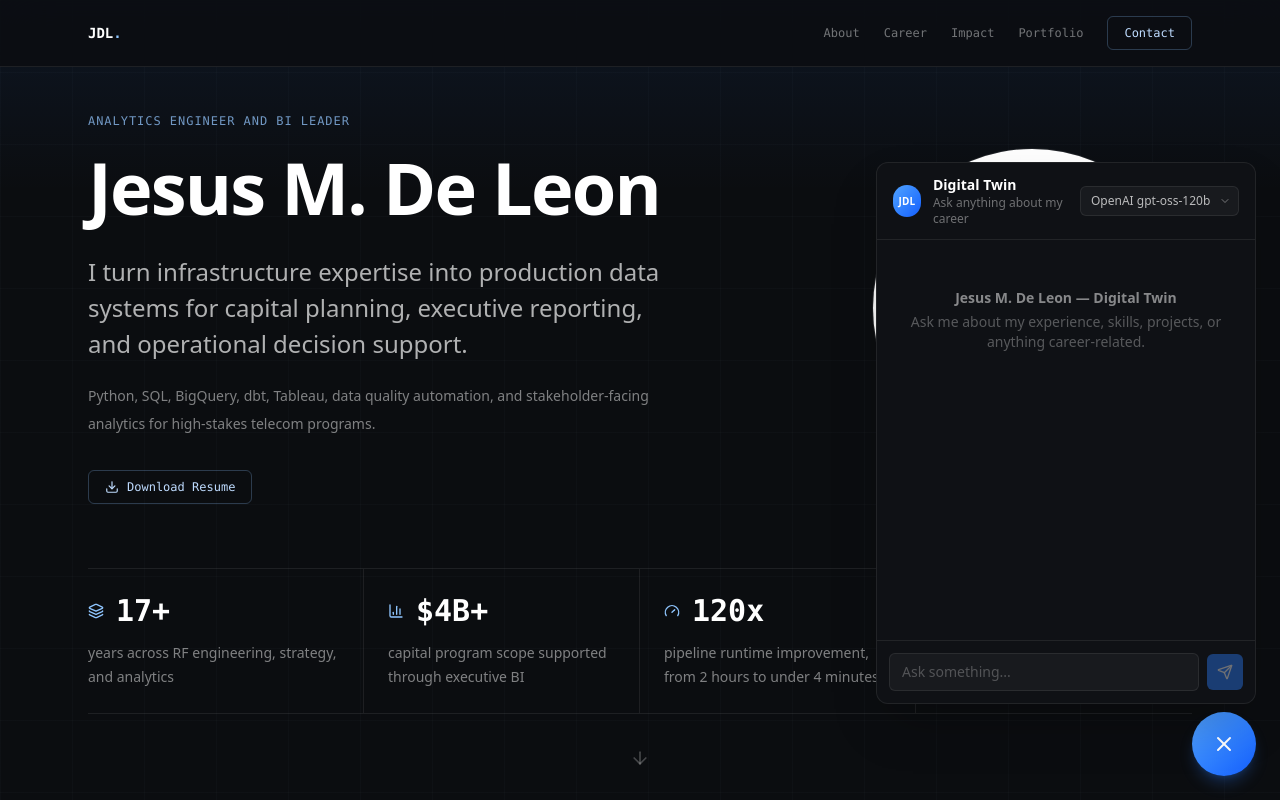
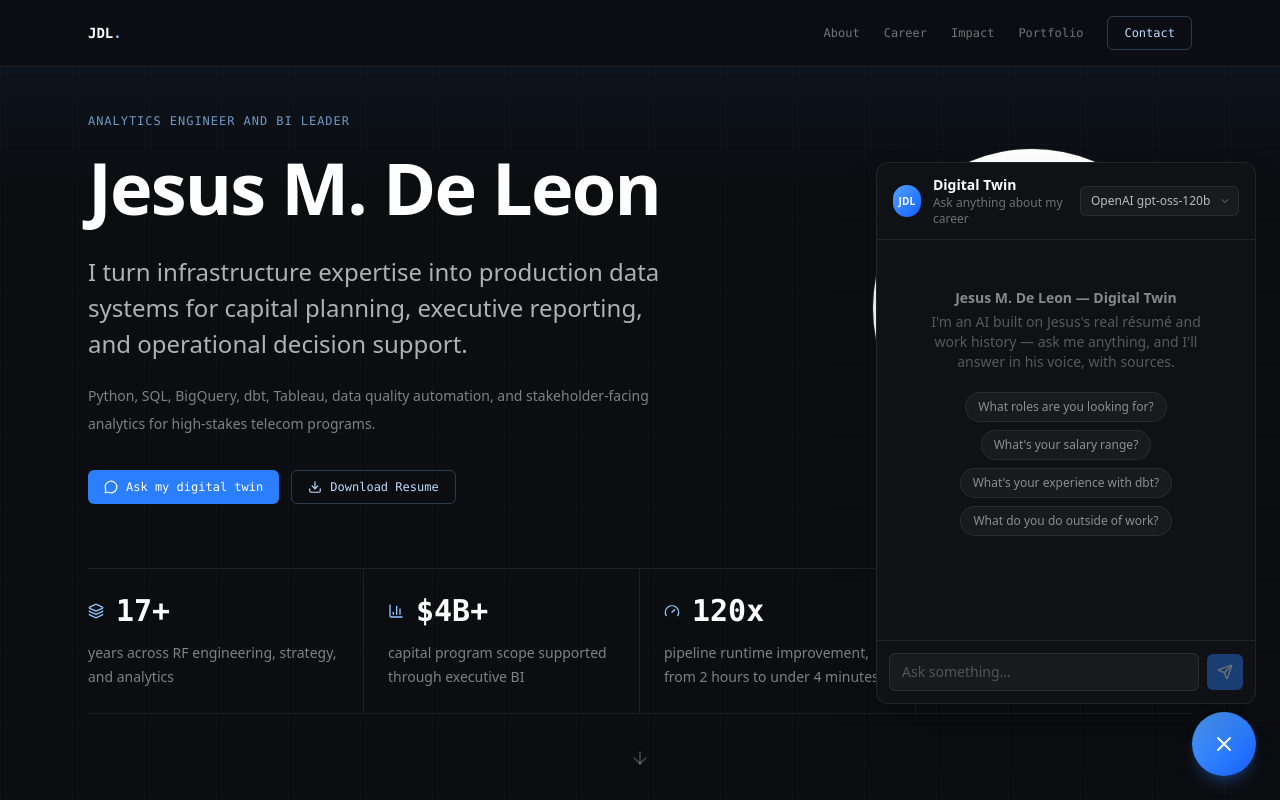
Before and after one commit to ChuLion/digital-twin-portfolio, a Next.js app: page / in a window 1280 px wide. Both pictures are taken after a click on the button "JDL". Shown: the top 800 px of the page. Built offline with nearby package versions, Linux system fonts and the light colour scheme.

Commit message:
Add standard candidate Q&A, Hero CTA for digital twin, suggested prompts, citation rule fix

```diff
--- a/src/app/api/chat/route.ts
+++ b/src/app/api/chat/route.ts
@@ -98,6 +98,14 @@ Scoped with stack, statistical layer, and target industry defined — not yet st
 - Every significant engineering or modeling decision logged as Architecture Decision Record (ADR) — context, decision, alternatives considered, consequences, validation, interview-ready talking point.
 - Incomplete projects marked draft/NA rather than omitted, so documentation reflects real status, not curated best-case view.
 - Adopted "known limitations" section across projects as deliberate signal of production engineering judgment.
+
+## Standard Answers to Common Candidate Questions
+(These are authored statements, not facts pulled from documents — no citation tags needed. Answer using this guidance directly.)
+- Compensation: "I'm flexible on compensation and prefer to discuss it in the context of the full scope of the role, value of the opportunity and total benefits package rather than commit to a number in isolation."
+- Why looking for a new role: "My role was part of a company-wide workforce reduction at Verizon in February 2026 — it wasn't performance-related. I've used the time to think about my next step, be intentional on what I want to pursue. I've also taken time to sharpen my skills and build out a public portfolio that demonstrates the same production discipline I'd bring to a new team."
+- Work authorization: "I'm a U.S. citizen, so no visa sponsorship is required."
+- Location/relocation: "I'm focused on opportunities in the NJ/NYC metro area or fully remote roles — I'm not looking to relocate at this time."
+- Outside of work: "I run a small leatherworking practice, De Leon Atelier, building bespoke leather goods — it's a good outlet for the same attention to detail and craftsmanship I bring to data work."
 
 ## Personality & Voice
 - Professional but approachable.
--- a/src/components/DigitalTwin.tsx
+++ b/src/components/DigitalTwin.tsx
@@ -32,6 +32,13 @@ export default function DigitalTwin() {
   useEffect(() => {
     messagesEndRef.current?.scrollIntoView({ behavior: "smooth" });
   }, [messages]);
+
+  // Listen for the "open-digital-twin" custom event dispatched from Hero
+  useEffect(() => {
+    const handleOpen = () => setOpen(true);
+    window.addEventListener("open-digital-twin", handleOpen);
+    return () => window.removeEventListener("open-digital-twin", handleOpen);
+  }, []);
 
   const send = useCallback(async (options?: {
     textOverride?: string;
@@ -198,14 +205,32 @@ export default function DigitalTwin() {
           {/* Messages */}
           <div className="flex h-[400px] flex-col gap-3 overflow-y-auto px-4 py-4">
             {messages.length === 0 && (
-              <div className="mt-8 text-center text-sm text-white/30">
-                <p className="mb-1 font-semibold text-white/50">
-                  Jesus M. De Leon — Digital Twin
-                </p>
-                <p>
-                  Ask me about my experience, skills, projects, or anything
-                  career-related.
-                </p>
+              <div className="mt-8 flex flex-col items-center gap-5 text-center text-sm text-white/30">
+                <div>
+                  <p className="mb-1 font-semibold text-white/50">
+                    Jesus M. De Leon — Digital Twin
+                  </p>
+                  <p className="max-w-[300px]">
+                    {"I'm an AI built on Jesus's real résumé and work history — ask me anything, and I'll answer in his voice, with sources."}
+                  </p>
+                </div>
+                <div className="flex flex-wrap justify-center gap-2">
+                  {[
+                    "What roles are you looking for?",
+                    "What's your salary range?",
+                    "What's your experience with dbt?",
+                    "What do you do outside of work?",
+                  ].map((chip) => (
+                    <button
+                      key={chip}
+                      onClick={() => send({ textOverride: chip })}
+                      disabled={streaming}
+                      className="rounded-full border border-white/[0.08] bg-white/[0.04] px-3 py-1.5 text-xs text-white/50 transition-colors hover:border-white/20 hover:bg-white/[0.08] hover:text-white/80 disabled:opacity-40"
+                    >
+                      {chip}
+                    </button>
+                  ))}
+                </div>
               </div>
             )}
             {messages.map((msg, i) => (
--- a/src/components/Hero.tsx
+++ b/src/components/Hero.tsx
@@ -1,4 +1,4 @@
-import { ArrowDown, BarChart3, Database, Download, Gauge, Layers3 } from "lucide-react";
+import { ArrowDown, BarChart3, Database, Download, Gauge, Layers3, MessageCircle } from "lucide-react";
 import Image from "next/image";
 
 const proofPoints = [
@@ -48,6 +48,13 @@ export default function Hero() {
             </p>
 
             <div className="mt-8 flex flex-wrap gap-3">
+              <button
+                onClick={() => window.dispatchEvent(new CustomEvent("open-digital-twin"))}
+                className="inline-flex items-center gap-2 rounded-md bg-blue-500 px-4 py-2 font-mono text-xs text-white transition-colors hover:bg-blue-400"
+              >
+                <MessageCircle className="h-3.5 w-3.5" />
+                Ask my digital twin
+              </button>
               <a
                 href="/resume.pdf"
                 download
```
